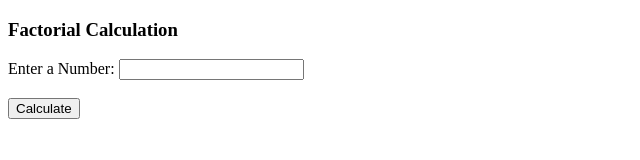
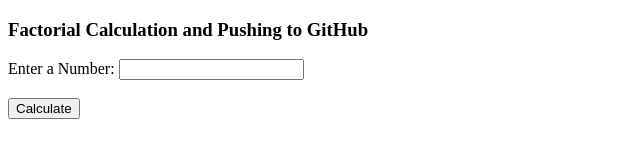
Before and after one commit to iamanish2061/TryingGit, a plain HTML site: page index.html in a window 1280 px wide. Shown: the whole page, without its empty margins (0-640 px from the left). Drawn offline with Linux system fonts and the light colour scheme.

Commit message:
First Changes

```diff
--- a/index.html
+++ b/index.html
@@ -6,7 +6,7 @@
     <title></title>
 </head>
 <body>
-    <h3>Factorial Calculation</h3>
+    <h3>Factorial Calculation and Pushing to GitHub</h3>
 
     <form>
 
```
